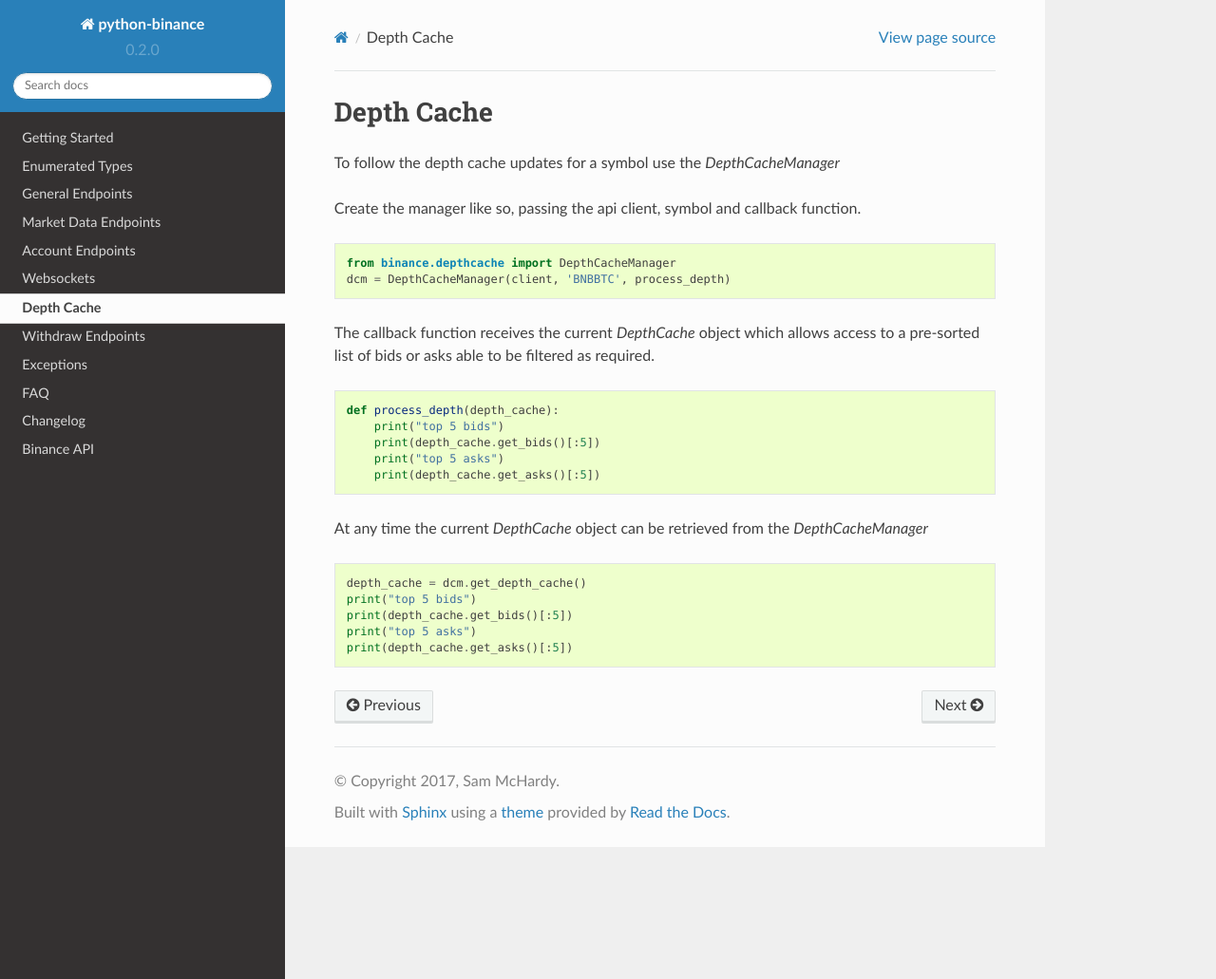
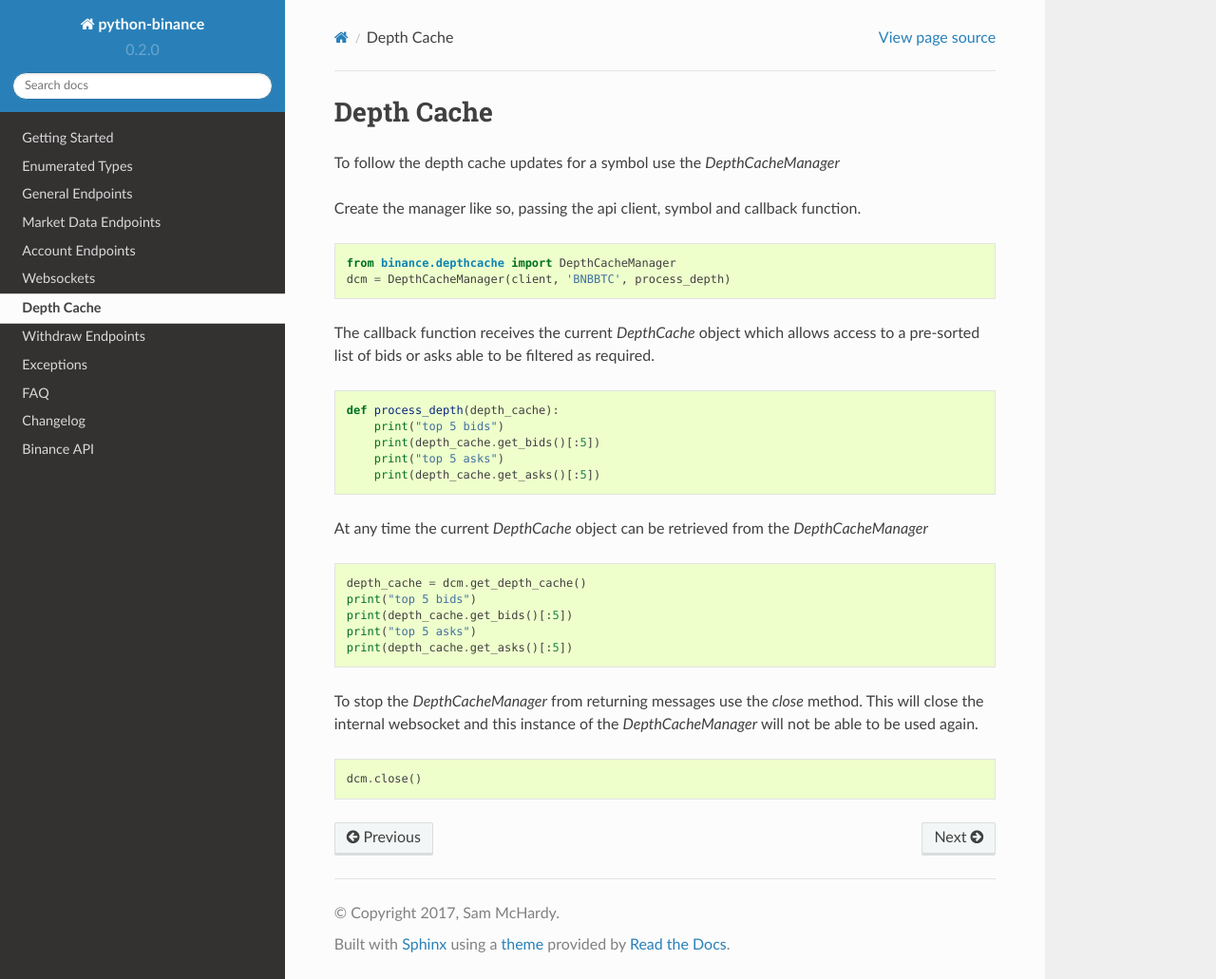
Before and after one commit to myroncaldwell/Binance_python, a Sphinx documentation site: the page built from docs/depth_cache.rst, in a window 1280 px wide and 1031 px high. Shown: the whole window at 95% size. Built offline with Sphinx 7.4.7 and the Read the Docs theme 2.0.0, drawn with Linux system fonts in a browser that asks for light colours; formulas are drawn with MathJax 3.

Commit message:
Add a close method to the DepthCacheManager

```diff
--- a/docs/depth_cache.rst
+++ b/docs/depth_cache.rst
@@ -30,3 +30,10 @@ At any time the current `DepthCache` object can be retrieved from the `DepthCach
     print(depth_cache.get_bids()[:5])
     print("top 5 asks")
     print(depth_cache.get_asks()[:5])
+
+To stop the `DepthCacheManager` from returning messages use the `close` method.
+This will close the internal websocket and this instance of the `DepthCacheManager` will not be able to be used again.
+
+.. code:: python
+
+    dcm.close()
```
Also changed, not shown: 1 other file.
